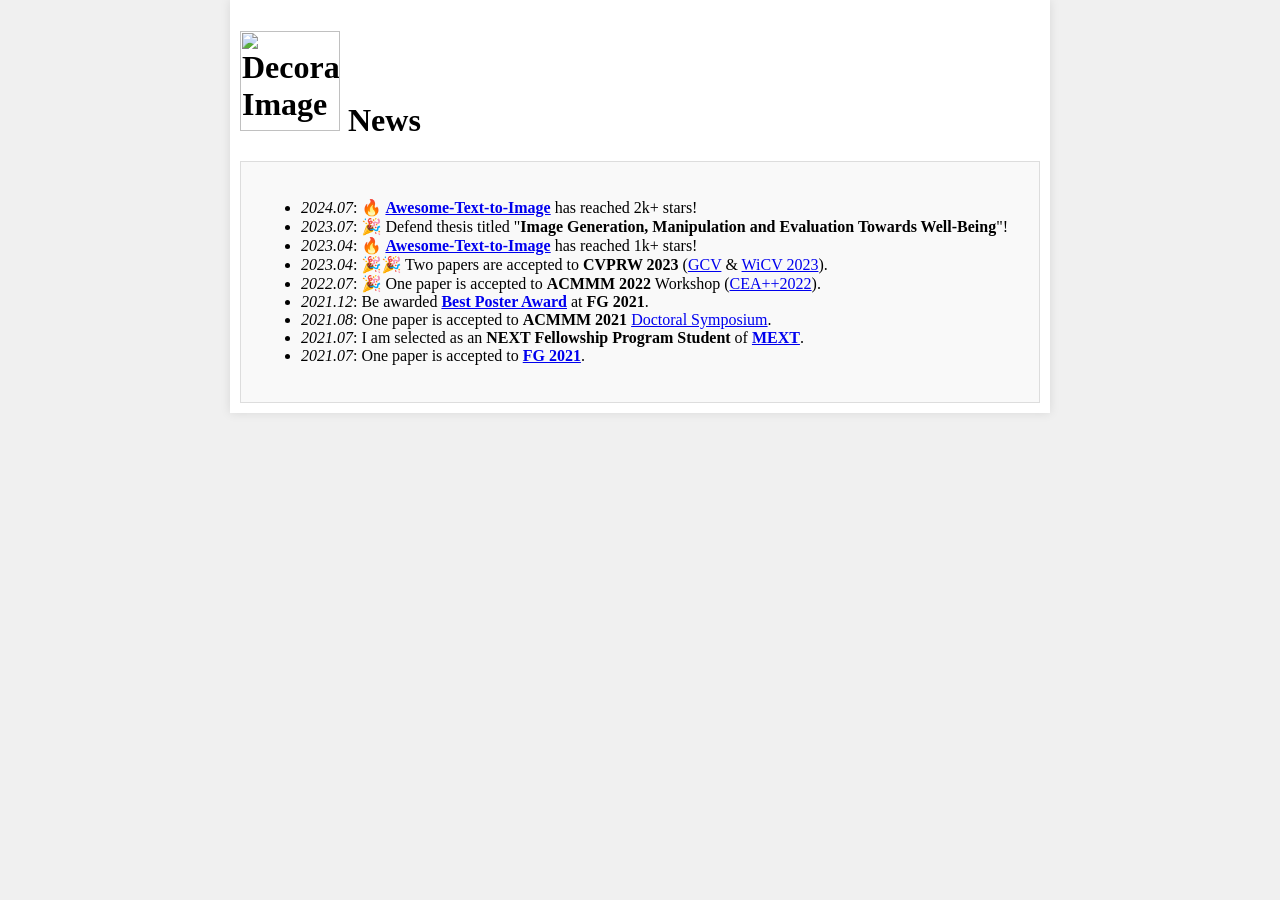
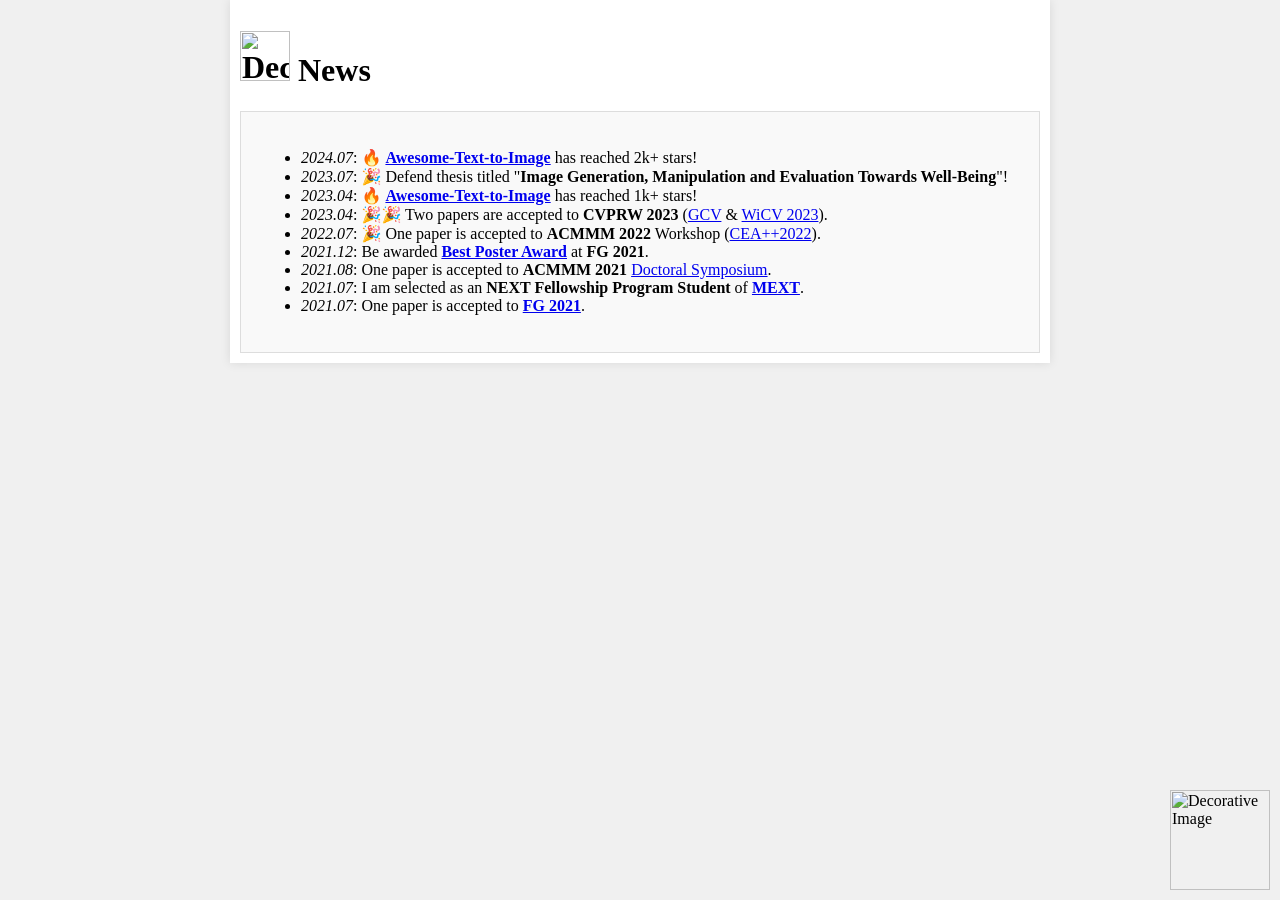
Before and after one commit to ElizaZhou96/ElizaZhou96.github.io, a Jekyll site: the page _pages/NewsPage.html, which Jekyll copies as it is, in a window 1280 px wide. Built offline with Jekyll 4.4.1, drawn with Linux system fonts in a browser that asks for light colours.

Commit message:
Update NewsPage.html

```diff
--- a/_pages/NewsPage.html
+++ b/_pages/NewsPage.html
@@ -61,7 +61,7 @@
 </head>
 <body>
     <div class="container">
-        <h1><img src="images/sparks/graduation.png" alt="Decorative Image" width="100" height="100"> News</h1>
+        <h1><img src="images/sparks/graduation.png" alt="Decorative Image" width="50" height="50"> News</h1>
         <div class="scrollable">
             <ul>
             <li class="has-line-data" data-line-start="1" data-line-end="2"><em>2024.07</em>: 🔥 <a href="https://github.com/Yutong-Zhou-cv/Awesome-Text-to-Image"><strong>Awesome-Text-to-Image</strong></a> has reached 2k+ stars!</li>
@@ -76,6 +76,6 @@
             </ul>
         </div>
     </div>
- <div class="corner-image"></div>
+<img src="images/sparks/pig.png" alt="Decorative Image" class="corner-image">
 </body>
 </html>
```
